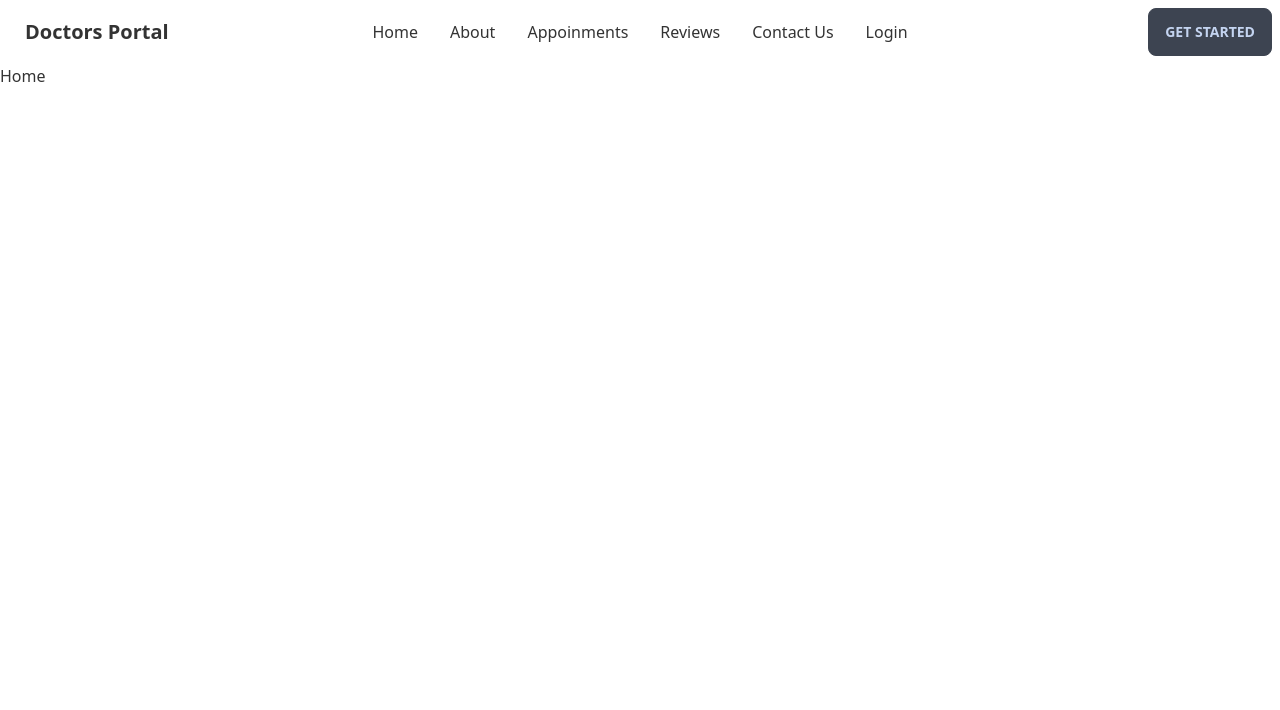
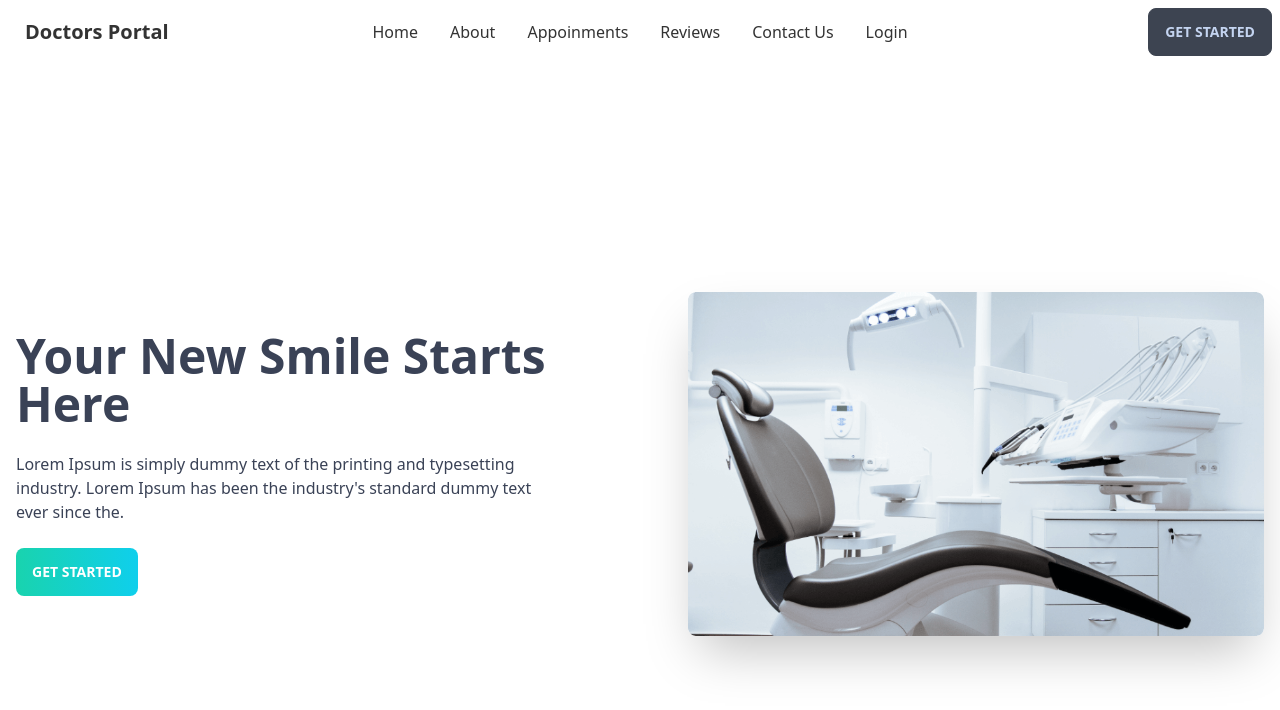
Before and after one commit to Kanizfatema47/d-web, a React (Create React App) app: page / in a window 1280 px wide. Shown: the top 710 px of the page. Built offline with nearby package versions, Linux system fonts and the light colour scheme.

Commit message:
completed banner

```diff
--- /dev/null
+++ b/src/Pages/Home/Banner.js
@@ -0,0 +1,20 @@
+import React from 'react';
+import bannerimg from '../../assets/images/chair.png'
+const Banner = () => {
+    return (
+        <div>
+            <div class="hero min-h-screen">
+                <div class="hero-content flex-col lg:flex-row-reverse">
+                    <img src={bannerimg} alt=''class="max-w-xl rounded-lg shadow-2xl"/>
+                    <div>
+                        <h1 class="text-5xl font-bold text-accent ">Your New Smile Starts Here</h1>
+                        <p class="py-6 w-10/12 text-accent text-base">Lorem Ipsum is simply dummy text of the printing and typesetting industry. Lorem Ipsum has been the industry's standard dummy text ever since the.</p>
+                        <button class="btn bg-gradient-to-l from-primary to-secondary text-white border-none text-sm">Get Started</button>
+                    </div>
+                </div>
+            </div>
+        </div>
+    );
+};
+
+export default Banner;
--- a/src/Pages/Home/Home.js
+++ b/src/Pages/Home/Home.js
@@ -1,9 +1,10 @@
 import React from 'react';
+import Banner from './Banner';
 
 const Home = () => {
     return (
         <div>
-            <h2>Home</h2>
+            <Banner></Banner>
         </div>
     );
 };
--- a/tailwind.config.js
+++ b/tailwind.config.js
@@ -12,9 +12,9 @@
       {
         mytheme: {
 
-          "primary": "#570DF8",
+          "primary": "#0FCFEC",
 
-          "secondary": "#F000B8",
+          "secondary": "#19D3AE",
 
           "accent": "#3A4256",
 
```
